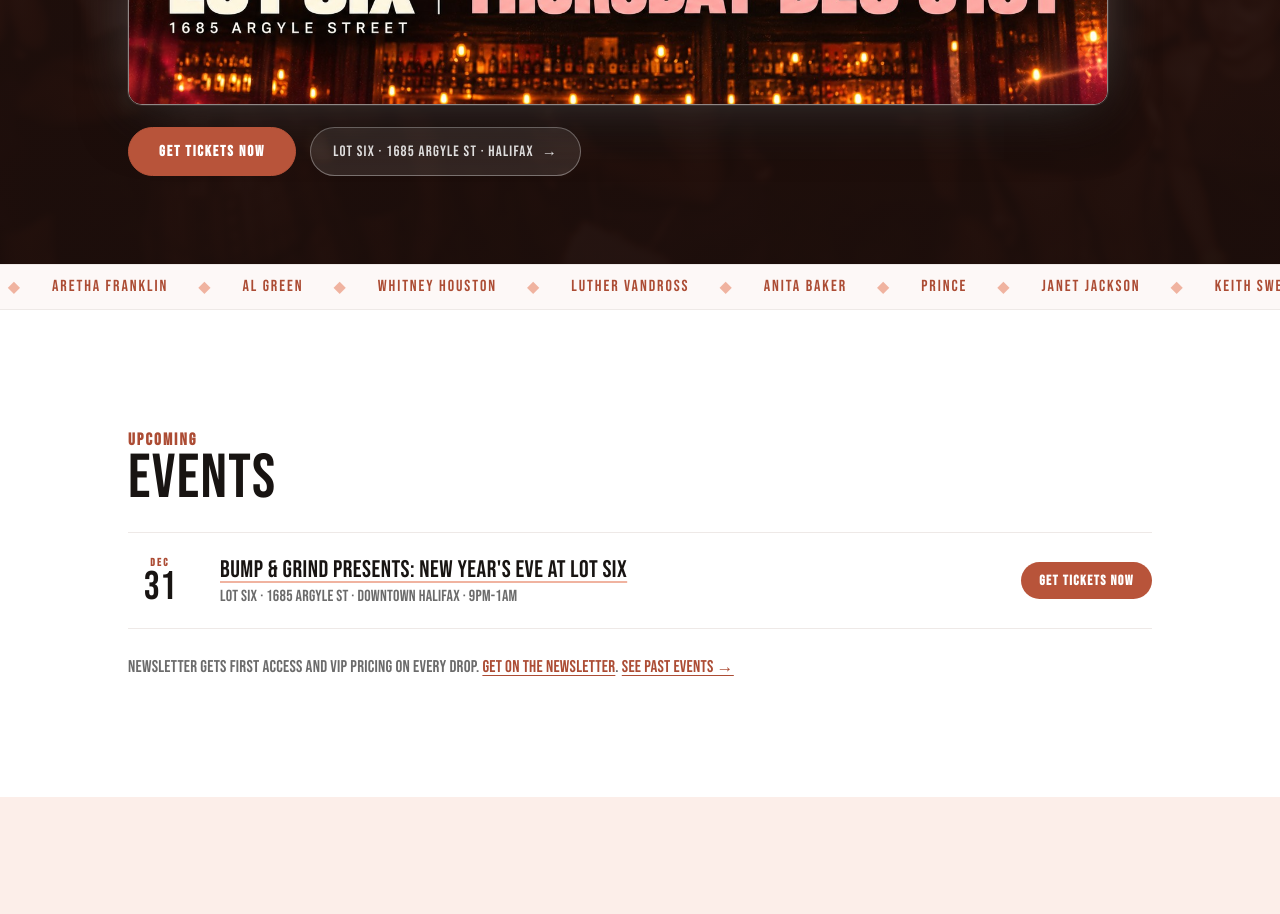
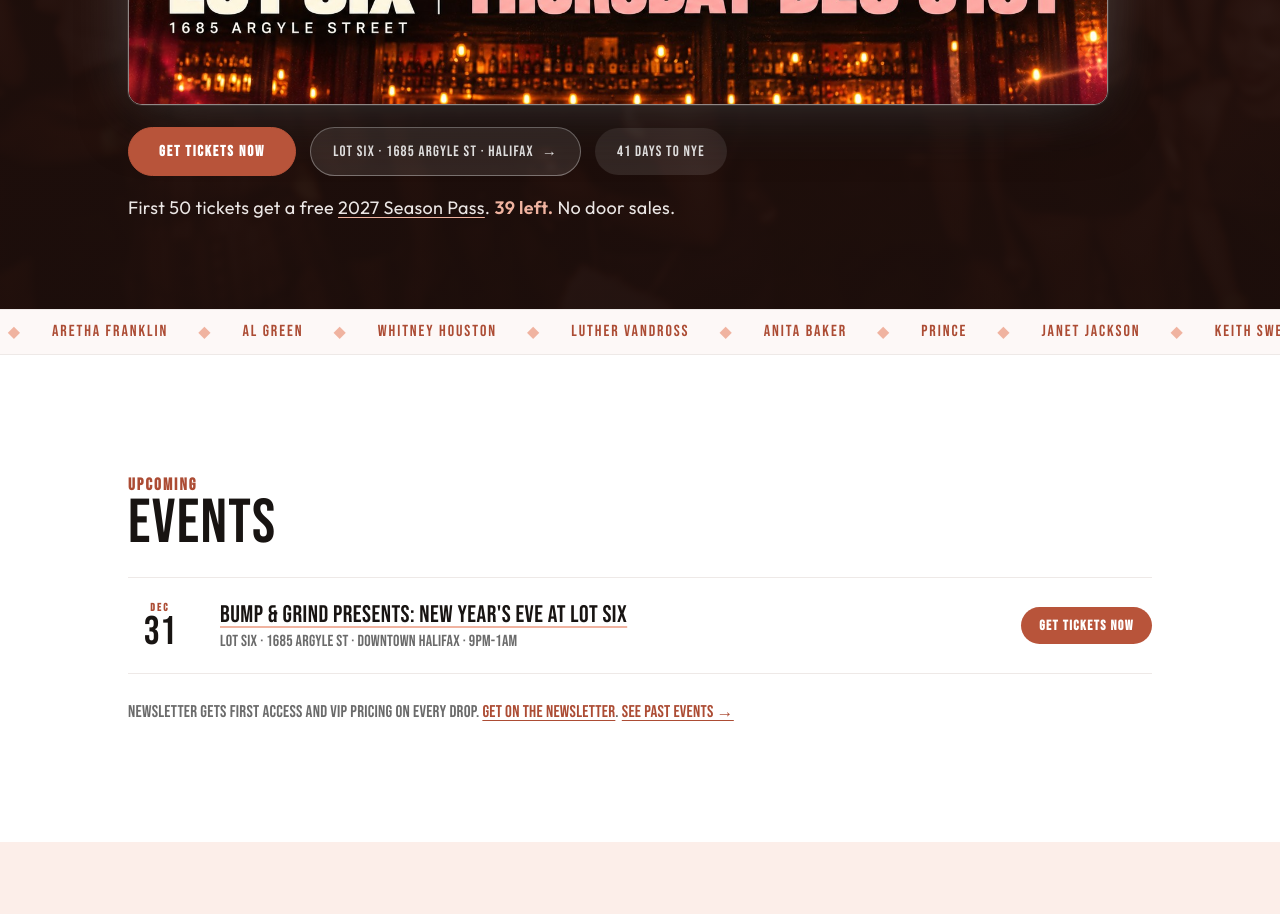
Before and after one commit to heyokaytk/bumpandgrind-web, a plain HTML site: page index.html in a window 1280 px wide. Shown: the part 1000-1914 px from the top of the page. Drawn offline with Linux system fonts and the light colour scheme.

Commit message:
Hero: NYE season-pass urgency line, no-door-sales note, days-to-go chip
- New nye-sales.js holds the ticket count; /nye/ meter and homepage hero both read it
- Hero line: 'First 50 tickets get a free 2027 Season Pass. N left. No door sales.' (switches to tickets-left, then sold out)
- Chip counts down days to NYE from NEXT_EVENT.date

Co-Authored-By: Claude Opus 5.5 <noreply@anthropic.com>

```diff
--- a/index.html
+++ b/index.html
@@ -216,6 +216,12 @@ src="https://www.facebook.com/tr?id=1478717332720361&ev=PageView&noscript=1"
     text-transform: uppercase;
     padding: 14px 22px;
   }
+  .hero-urgency {
+    font-family: var(--body); font-weight: 400; font-size: clamp(16px, 2vw, 18px); line-height: 1.5;
+    color: rgba(253,248,247,0.92); margin-top: 18px; max-width: 60ch;
+  }
+  .hero-urgency b { color: var(--blush); font-weight: 600; }
+  .hero-urgency a { color: inherit; text-decoration: underline; text-decoration-color: var(--blush); text-underline-offset: 3px; }
   #hero .hero-event-link { text-decoration: none; border: 1px solid rgba(255,255,255,0.35); transition: background 0.2s, border-color 0.2s; }
   #hero .hero-event-link::after { content: " →"; }
   #hero .hero-event-link:hover { background: rgba(255,255,255,0.2); border-color: rgba(255,255,255,0.7); }
@@ -849,7 +855,9 @@ src="https://www.facebook.com/tr?id=1478717332720361&ev=PageView&noscript=1"
     <div class="hero-actions">
       <a class="btn hero-ticket-btn" href="https://bump-grind-r-b-party.bloomtickets.ca/event/4303" data-ticket data-soon-label="Get tickets now" data-live-label="Get tickets now">Get tickets now</a>
       <a class="pill hero-event-link" id="countdownPill" href="/nye/" hidden></a>
+      <span class="pill" id="daysPill" data-label="to NYE" hidden></span>
     </div>
+    <p class="hero-urgency" id="heroUrgency">First 50 tickets get a free <a href="/seasonpass">2027 Season Pass</a>. 100 tickets only. No door sales.</p>
   </div>
 </section>
 
@@ -1179,6 +1187,7 @@ src="https://www.facebook.com/tr?id=1478717332720361&ev=PageView&noscript=1"
   </div>
 </footer>
 
+<script src="/nye-sales.js"></script>
 <script>
   function getCookie(name) {
     const match = document.cookie.match(new RegExp('(^| )' + name + '=([^;]+)'));
@@ -1474,6 +1483,28 @@ src="https://www.facebook.com/tr?id=1478717332720361&ev=PageView&noscript=1"
     }
   })();
 
+  // Hero NYE urgency line + days-to-go chip. Count comes from /nye-sales.js.
+  (function nyeHero() {
+    var s = window.NYE_SALES, line = document.getElementById('heroUrgency');
+    if (s && line) {
+      var passLeft = Math.max(s.passes - s.sold, 0), left = Math.max(s.capacity - s.sold, 0);
+      var pass = '<a href="/seasonpass">2027 Season Pass</a>';
+      line.innerHTML = left === 0 ? 'Sold out. Thank you!'
+        : passLeft > 0 ? 'First 50 tickets get a free ' + pass + '. <b>' + passLeft + ' left.</b> No door sales.'
+        : '<b>Only ' + left + (left === 1 ? ' ticket' : ' tickets') + ' left.</b> No door sales.';
+    }
+    var chip = document.getElementById('daysPill');
+    if (chip && NEXT_EVENT.date) {
+      var start = new Date(NEXT_EVENT.date), now = new Date();
+      var days = Math.round((new Date(start.getFullYear(), start.getMonth(), start.getDate()) -
+                             new Date(now.getFullYear(), now.getMonth(), now.getDate())) / 86400000);
+      if (days >= 0) {
+        chip.textContent = days === 0 ? 'Tonight' : days === 1 ? 'Tomorrow' : days + ' days ' + chip.getAttribute('data-label');
+        chip.hidden = false;
+      }
+    }
+  })();
+
   // Hero flyer rotator — crossfades the flyers in #heroFlyer every few seconds
   // and points the hero ticket button + venue pill at whichever is showing.
   // Pauses on hover/focus; no autoplay with reduced motion (arrows still work).
--- /dev/null
+++ b/nye-sales.js
@@ -0,0 +1,3 @@
+// NYE ticket count: update `sold` as tickets sell.
+// Read by the /nye/ sales meter and the homepage hero line.
+window.NYE_SALES = { sold: 11, capacity: 100, passes: 50 };
```
Also changed, not shown: nye/index.html (+6 -4 lines), 1 other file.
